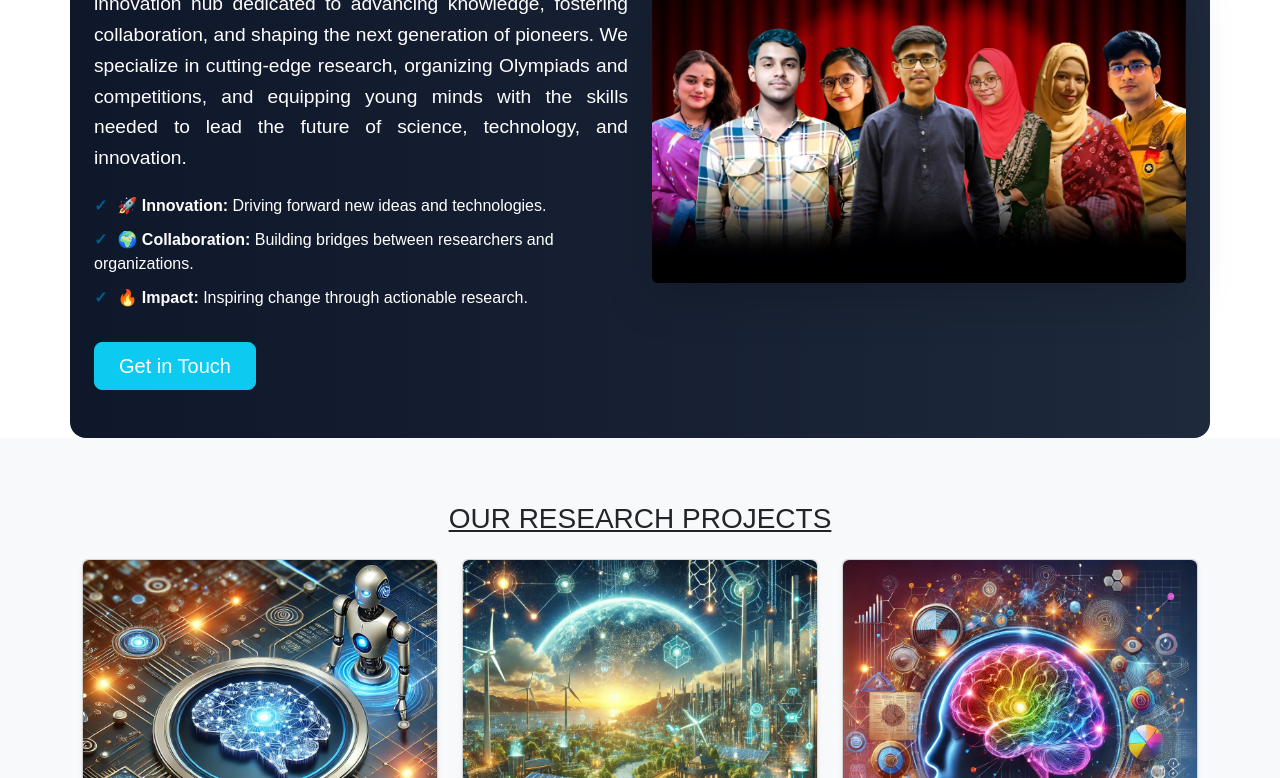
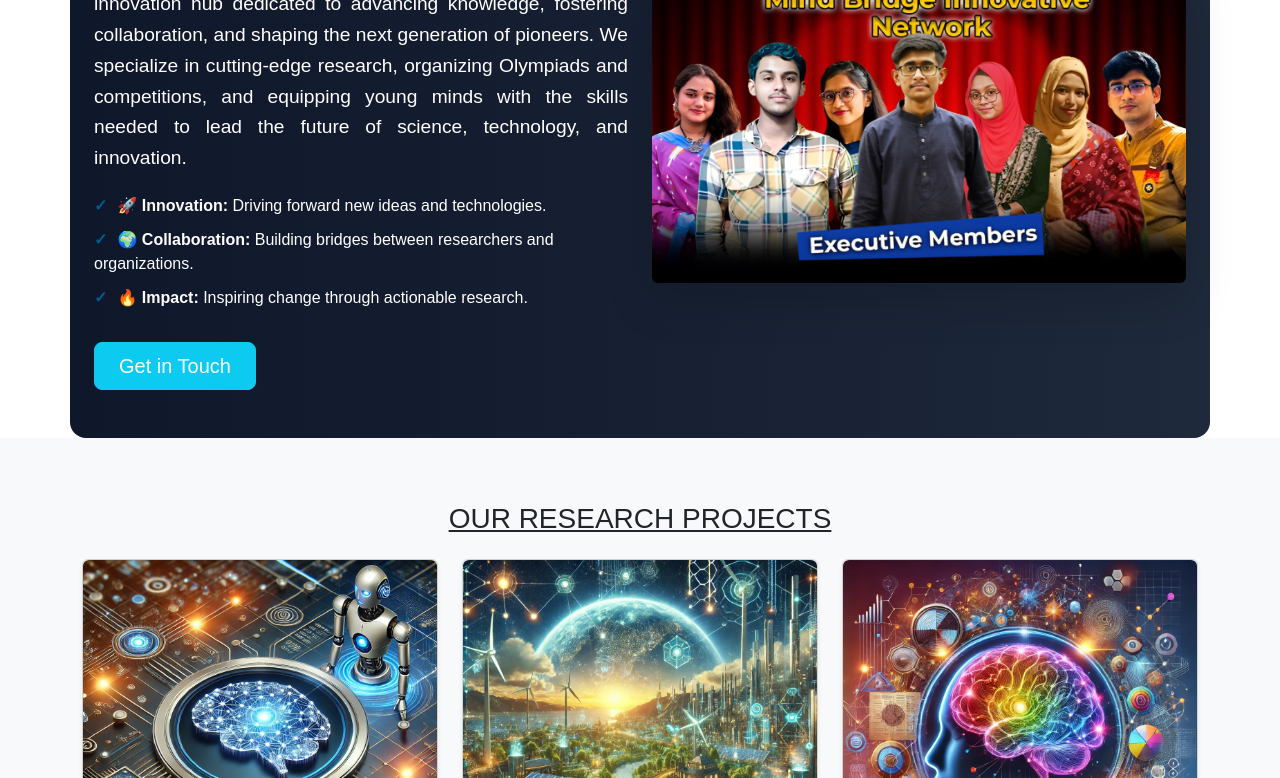
Before and after one commit to mindbridgeresearch/web, a plain HTML site: page index.html in a window 1280 px wide. Shown: the part 2207-2985 px from the top of the page. Drawn offline with nearby package versions, Linux system fonts and the light colour scheme.

Commit message:
index.html
who we are photo updated

```diff
--- a/index.html
+++ b/index.html
@@ -190,7 +190,7 @@
 
                 <div class="image-container">
 
-                    <img src="team.jpg" alt="Research Team" class="img-fluid rounded shadow-lg stylish-image">
+                    <img src="main_team.jpg" alt="Research Team" class="img-fluid rounded shadow-lg stylish-image">
                 </div>
             </div>
 
```
